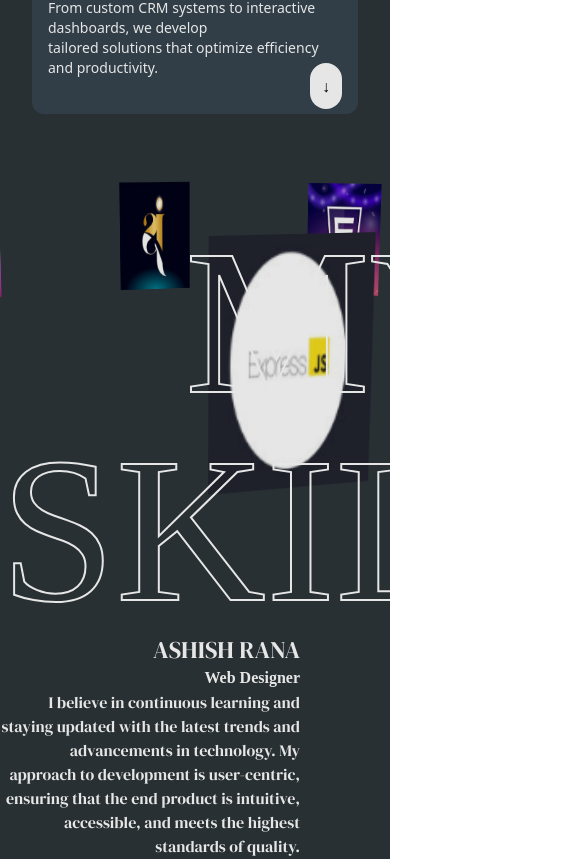
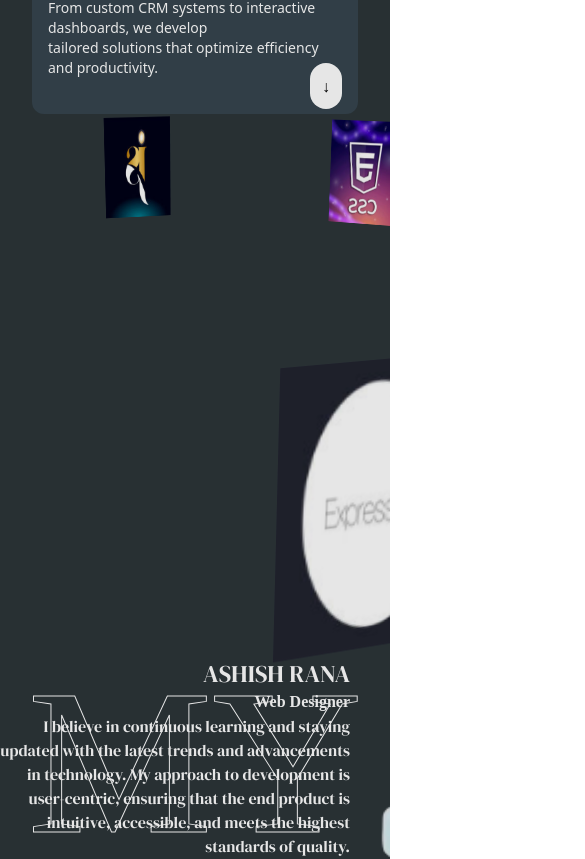
Before and after one commit to 123dushyant/portfolio, a React (Vite) app: page / in a window 390 px wide. Shown: the part 2916-3775 px from the top of the page, 585 px wide, since content can reach past the window. Built offline with nearby package versions, Linux system fonts and the light colour scheme; a web font is replaced by a local one.

Commit message:
fix: some bug

```diff
--- a/package.json
+++ b/package.json
@@ -10,9 +10,13 @@
     "preview": "vite preview"
   },
   "dependencies": {
+    "@react-three/fiber": "^8.17.5",
+    "@splinetool/loader": "^1.9.15",
+    "@splinetool/react-spline": "^4.0.0",
     "react": "^18.3.1",
     "react-dom": "^18.3.1",
-    "react-router-dom": "^6.25.1"
+    "react-router-dom": "^6.25.1",
+    "three": "^0.167.1"
   },
   "devDependencies": {
     "@types/react": "^18.3.3",
--- a/src/Pages/ConnectSection.jsx
+++ b/src/Pages/ConnectSection.jsx
@@ -23,10 +23,10 @@ const ConnectSection = () => {
   }, []);
 
   return (
-    <div className="white-section overflow-hidden bg-customGray py-12 px-6 sm:px-4">
+    <div className="white-section overflow-hidden bg-customGray py-1 px-6 sm:px-0">
       <div
         ref={sectionRef}
-        className={`connect-section ${shrink ? 'shrink' : ''} text-center space-y-6`}
+        className={`connect-section ${shrink ? 'shrink' : ''} text-center space-y-8`}
       >
         <h2 className="text-2xl md:text-3xl lg:text-4xl font-bold">GOT A PROJECT IN MIND?</h2>
         <h1 className="text-4xl md:text-5xl lg:text-6xl font-bold">LET'S CONNECT</h1>
@@ -40,7 +40,7 @@ const ConnectSection = () => {
         <div id="social-buttons" className="social-links flex flex-col sm:flex-row gap-4 justify-center">
           <a
             href="https://www.instagram.com/_dushyant_thakur_01?igsh=OHpneGQxY200OXR0"
-            className="social-button bg-gray-800 text-white py-2 px-4 rounded-full transition-colors duration-300 hover:bg-gray-600"
+            className="social-button  text-white py-2 px-0 rounded-full transition-colors duration-300 hover:bg-gray-600"
             target="_blank"
             rel="noopener noreferrer"
           >
@@ -48,7 +48,7 @@ const ConnectSection = () => {
           </a>
           <a
             href="#"
-            className="social-button bg-gray-800 text-white py-2 px-4 rounded-full transition-colors duration-300 hover:bg-gray-600"
+            className="social-button  text-white py-2 px-4 rounded-full transition-colors duration-300 hover:bg-gray-600"
             target="_blank"
             rel="noopener noreferrer"
           >
@@ -56,7 +56,7 @@ const ConnectSection = () => {
           </a>
           <a
             href="https://www.linkedin.com/in/ashish-rana-b23070267?utm_source=share&utm_campaign=share_via&utm_content=profile&utm_medium=android_app"
-            className="social-button bg-gray-800 text-white py-2 px-4 rounded-full transition-colors duration-300 hover:bg-gray-600"
+            className="social-button text-white py-2 px-4 rounded-full transition-colors duration-300 hover:bg-gray-600"
             target="_blank"
             rel="noopener noreferrer"
           >
--- a/src/Pages/Skills.jsx
+++ b/src/Pages/Skills.jsx
@@ -46,8 +46,7 @@ const Skills = () => {
             </div>
         </div>
         <div className="content">
-            <h1>
-                MY SKILLS
+            <h1 data-content="MY SKILSS">
             </h1>
         <div className="author text-white lg:pl-12 md:pl-6">
             <h2 className=" font-dm-serif text-2xl">ASHISH RANA</h2>
@@ -56,6 +55,7 @@ const Skills = () => {
             I believe in continuous learning and staying updated with the latest trends and advancements in technology. My approach to development is user-centric, ensuring that the end product is intuitive, accessible, and meets the highest standards of quality.
             </p>
         </div>
+        <div className="model"></div>
         </div>
     </div>
     );
--- a/src/Pages/Work.jsx
+++ b/src/Pages/Work.jsx
@@ -2,10 +2,11 @@ import React from "react";
 import work1 from "../assets/work1.jpg";
 import work2 from "../assets/work2.jpg";
 
+
 const Work = () => {
     return (
         <div className="font-sans brightness-90">
-            <div className="header font-extrabold text-white text-4xl lg:text-6xl xl:text-7xl w-full h-screen bg-customGray top-0 sticky text-center flex items-center justify-center">
+            <div className="header font-extrabold text-slate-600 text-9xl lg:text-6xl xl:text-[22vw] w-full h-screen bg-customGray top-0 sticky text-center flex items-center justify-center">
                 <h1 id="scale1" className="scale-y">WORK</h1>
             </div>
             <div className="flex flex-wrap justify-center gap-4 p-4 lg:p-0">
@@ -30,9 +31,14 @@ const Work = () => {
                     </div>
                 </div>
             </div>
-            <div className="footer font-extrabold text-white text-4xl lg:text-6xl xl:text-7xl w-full h-screen bg-customGray top-0 sticky text-center flex items-center justify-center">
-                <h1 id="scale2" className="scale-y">LET'S COLLABORATE</h1>
+
+            <div className="footer  text-white text-4xl lg:text-6xl xl:text-7xl w-full h-screen bg-customGray top-0 sticky text-start grid items-top justify-top ">
+                <h1 className=" text-8xl font-serif mt-24 mb-[-70px] ml-5">LET'S START</h1>
+                <h1 className="text-8xl font-serif mt-[-60px] text-center mr-[470px]">CREATE</h1>
+                <span className="text-8xl font-serif mt-[-130px] ml-5">TOGETHER</span>
+                <span className=" text-9xl font-extrabold ml-40">LET'S COLLABORATE </span>
             </div>
+
         </div>
     );
 };
--- a/src/index.css
+++ b/src/index.css
@@ -30,26 +30,27 @@
     position: absolute;
     width: 200px;
     height: 250px;
-    top: 10%;
+    top: 7%;
     left: calc(50% - 100px);
     transform-style: preserve-3d;
     transform: perspective(1000px);
     animation: autorun 20s linear infinite;
+    z-index: 2;
 }
 
 @keyframes autorun {
     from {
-        transform: perspective(1000px) rotateX(-10deg) rotateY(0deg);
+        transform: perspective(1000px) rotateX(-16deg) rotateY(0deg);
     }
     to {
-        transform: perspective(1000px) rotateX(-10deg) rotateY(360deg);
+        transform: perspective(1000px) rotateX(-16deg) rotateY(360deg);
     }
 }
 
 .banner .slider .item {
     position: absolute;
     inset: 0 0 0 0;
-    transform: rotateY(calc((var(--position) - 1) * (360deg / var(--quantity)))) translateZ(420px);
+    transform: rotateY(calc((var(--position) - 1) * (360deg / var(--quantity)))) translateZ(540px);
 }
 
 .banner .slider .item img {
@@ -63,32 +64,68 @@
     bottom: 0;
     left: 50%;
     transform: translateX(-50%);
-    width: min(1400px, 100vw);
+    width: min(1460px, 100vw);
     height: max-content;
     padding-bottom: 100px;
     display: flex;
     flex-wrap: wrap;
     justify-content: space-between;
     text-align: center;
+    z-index: 1;
 }
 
 .banner .content h1 {
     font-family: 'ICA Rubrik';
     font-size: 13em;
     line-height: 1em;
+    width: 1100px;
     color: transparent;
-    -webkit-text-stroke: 2px #fff;
+    position: relative;
+    -webkit-text-stroke: 1px #fff;
 }
-
+.banner .content h1::after{
+    position: absolute;
+    inset: 0 0 0 0;
+    content: attr(data-content);
+    z-index: 2;
+}
 .banner .content .author {
     font-family: Poppins;
     text-align: right;
-    max-width:300px;
+    max-width: 350px;
+}
+
+
+.banner .content .model {
+    background-image: url(src/assets/skillimg.png);
+    width: 100vh;
+    height: 80vh;
+    position: absolute;
+    margin-left: 320px;
+    bottom: 0;
+    margin-bottom: 110px;
+    left: 0;
+    background-size: auto 110%;
+    background-repeat: no-repeat;
+    background-position: top center;
+    z-index: 1;
+}
+
+.banner .content .model {
+    width: 100vh;
+    height: 80vh;
+    position: absolute;
+    margin-left: 320px;
+    bottom: 0;
+    margin-bottom: 90px;
+    left: 0;
+    z-index: 1;
 }
 
 /* Connect Section Styling */
 .white-section {
     height: 100vh;
+    filter: brightness(0.9);
     width: 100%;
     display: flex;
     justify-content: center;
@@ -102,10 +139,9 @@
     flex-direction: column;
     align-items: center;
     justify-content: center;
-    width: 90%;
-    max-width: 800px;
-    height: 70%;
-    background: #FFF8DC;
+    width: 100%;
+    height: 100%;
+    background: #FFF8DD;
     color: black;
     border-radius: 0;
     transition: border-radius 0.5s ease-in-out, padding 0.5s ease-in-out, width 0.5s ease-in-out, height 0.5s ease-in-out;
@@ -115,10 +151,10 @@
 }
 
 .connect-section.shrink {
-    border-radius: 50px;
-    padding: 20px;
-    width: 80%;
-    height: 60%;
+    border-radius: 60px;
+    padding:20px;
+    width: 70%;
+    height: 70%;
 }
 
 .connect-section h1 {
@@ -151,21 +187,24 @@
     font-size: 1em;
     width: 100%;
     position: absolute;
-    bottom: 30px;
+    bottom: 20px;
     left: 50%;
     transform: translateX(-50%);
     padding: 0 20px;
     justify-content: center;
 }
+.social-links.shrink {
+    -bottom: 90px;
+}
 
 .social-links a span {
     border: solid 1px;
-    padding: 6px 16px;
+    padding: 14px 5px;
     border-radius: 12%;
     color: white;
     cursor: pointer;
     transition: color 0.3s ease;
-    margin: 0 5px;
+    margin: 0 10px;
 }
 
 .social-links span:hover {
```
Also changed, not shown: src/assets/skillimg.png (added), 1 other file (tests, documents, lock files or other folders).
